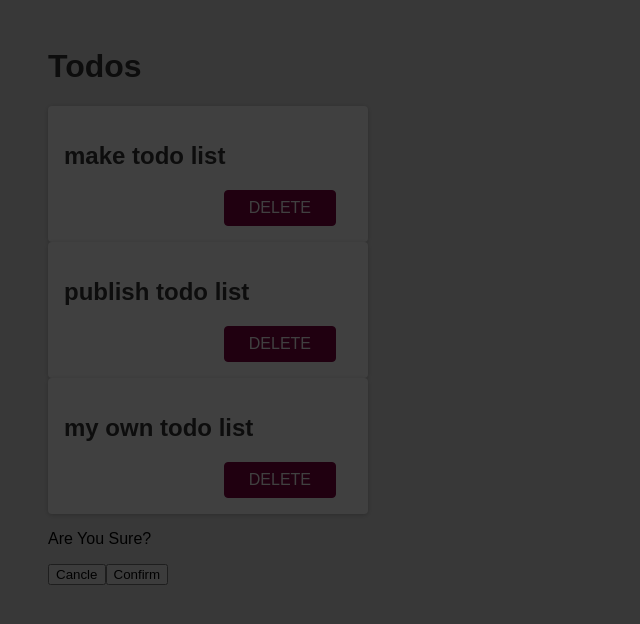
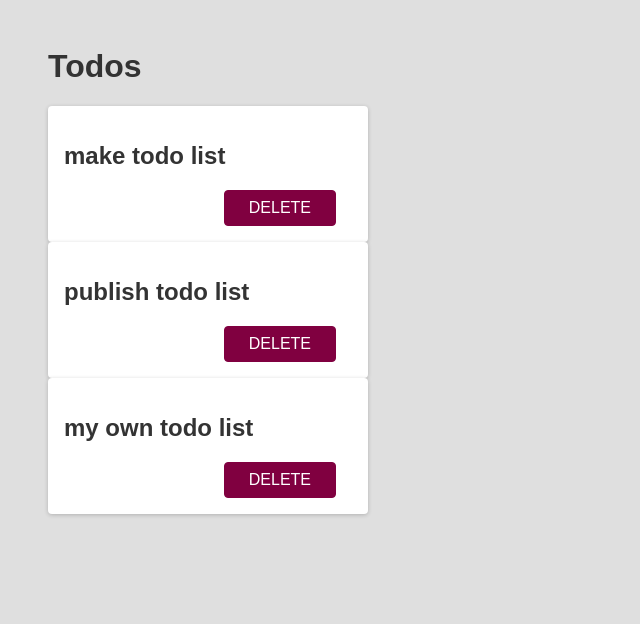
Before and after one commit to mintropy/Code_TIL, a React (Create React App) app in the folder Lectures/udemy-nextjs-react-incl-two-paths/reactjs-app/: page / in a window 1280 px wide. Shown: the top 624 px of the page, without its empty margins (0-640 px from the left). Built offline with nearby package versions, Linux system fonts and the light colour scheme.

Commit message:
react event handler by props

```diff
--- a/Lectures/udemy-nextjs-react-incl-two-paths/reactjs-app/package.json
+++ b/Lectures/udemy-nextjs-react-incl-two-paths/reactjs-app/package.json
@@ -8,6 +8,7 @@
     "@testing-library/user-event": "^13.5.0",
     "react": "^18.2.0",
     "react-dom": "^18.2.0",
+    "react-router-dom": "^5.3.4",
     "react-scripts": "5.0.1",
     "web-vitals": "^2.1.4"
   },
--- a/Lectures/udemy-nextjs-react-incl-two-paths/reactjs-app/src/App.js
+++ b/Lectures/udemy-nextjs-react-incl-two-paths/reactjs-app/src/App.js
@@ -1,5 +1,3 @@
-import Backdrop from "./components/Backdrop";
-import Modal from "./components/Modal";
 import Todo from "./components/Todo";
 
 function App() {
@@ -9,8 +7,6 @@ function App() {
       <Todo title="make todo list" />
       <Todo title="publish todo list" />
       <Todo title="my own todo list" />
-      <Modal />
-      <Backdrop />
     </div>
   );
 }
--- a/Lectures/udemy-nextjs-react-incl-two-paths/reactjs-app/src/components/Backdrop.js
+++ b/Lectures/udemy-nextjs-react-incl-two-paths/reactjs-app/src/components/Backdrop.js
@@ -1,5 +1,5 @@
-function Backdrop() {
-  return <div className="backdrop" />;
+function Backdrop(props) {
+  return <div className="backdrop" onClick={props.onClick} />;
 }
 
 export default Backdrop;
--- a/Lectures/udemy-nextjs-react-incl-two-paths/reactjs-app/src/components/Modal.js
+++ b/Lectures/udemy-nextjs-react-incl-two-paths/reactjs-app/src/components/Modal.js
@@ -1,9 +1,20 @@
-function Modal() {
+function Modal(props) {
+  function cancelHandler() {
+    props.onCancel();
+  }
+  function confirmHandler() {
+    props.onConfirm();
+  }
+
   return (
     <div classname="modal">
       <p>Are You Sure?</p>
-      <button classname="btn btn--alt">Cancle</button>
-      <button classname="btn">Confirm</button>
+      <button classname="btn btn--alt" onClick={cancelHandler}>
+        Cancle
+      </button>
+      <button classname="btn" onClick={confirmHandler}>
+        Confirm
+      </button>
     </div>
   );
 }
--- a/Lectures/udemy-nextjs-react-incl-two-paths/reactjs-app/src/components/Todo.js
+++ b/Lectures/udemy-nextjs-react-incl-two-paths/reactjs-app/src/components/Todo.js
@@ -1,6 +1,16 @@
+import { useState } from "react";
+import Modal from "./Modal";
+import Backdrop from "./Backdrop";
+
 function Todo(props) {
+  const [modalIsOpen, setModalIsOpen] = useState(false);
+
   function deleteHandler() {
+    setModalIsOpen(true);
+  }
 
+  function closeModalHandler() {
+    setModalIsOpen(false);
   }
 
   return (
@@ -11,6 +21,10 @@ function Todo(props) {
           DELETE
         </button>
       </div>
+      {modalIsOpen && (
+        <Modal onCancle={closeModalHandler} onConfirm={closeModalHandler} />
+      )}
+      {modalIsOpen && <Backdrop onClick={closeModalHandler} />}
     </div>
   );
 }
```
Also changed, not shown: 1 other file (tests, documents, lock files or other folders).
